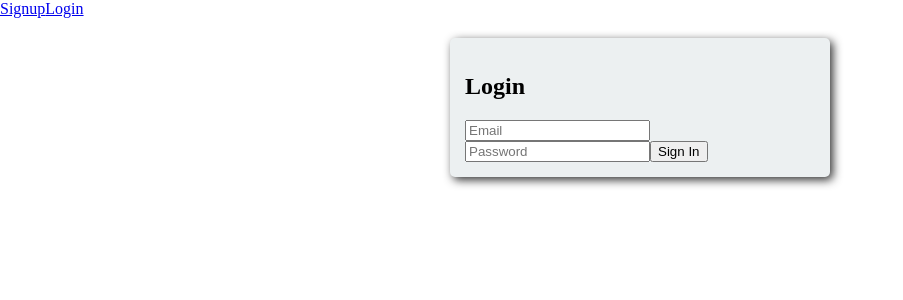
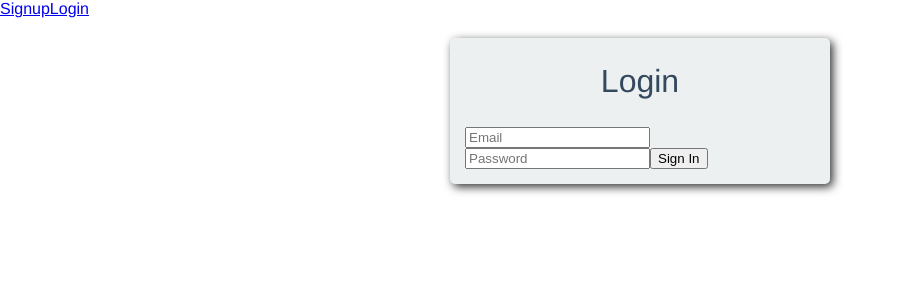
Before and after one commit to JohnMwendwa/node-react-task-manager, a React (Create React App) app in the folder client/: page /login in a window 1280 px wide. Shown: the top 300 px of the page, without its empty margins (0-903 px from the left). Built offline with nearby package versions, Linux system fonts and the light colour scheme.

Commit message:
style the Login h2 element

```diff
--- a/client/src/components/css/Login.css
+++ b/client/src/components/css/Login.css
@@ -2,6 +2,7 @@ body{
     box-sizing: border-box;
     padding: 0;
     margin: 0;
+    font-family: 'Helvetica Neue', Arial, Sans-Serif;
 }
 .Login__wrap{
     position: relative;
@@ -12,3 +13,10 @@ body{
     box-shadow: 3px 3px 10px #333;
     padding: 15px;
 }
+.Login__wrap h2{
+    text-align: center;
+    font-weight: 200;
+    font-size: 2em;
+    margin-top: 10px;
+    color: #34495e;
+}
```
